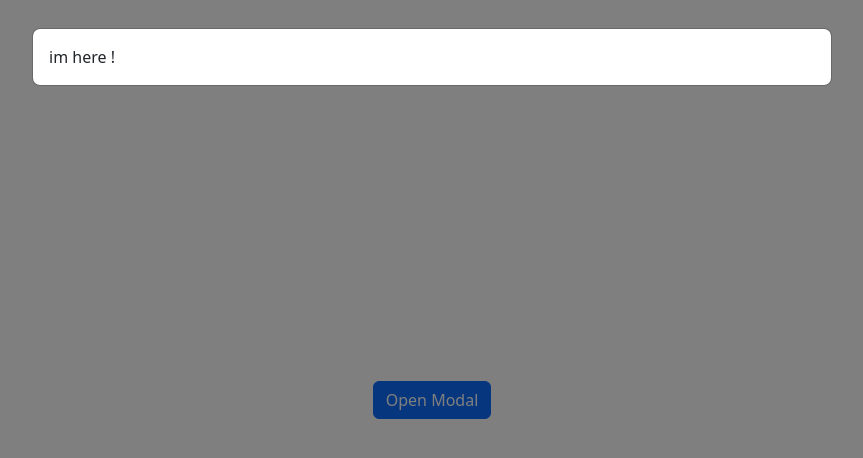
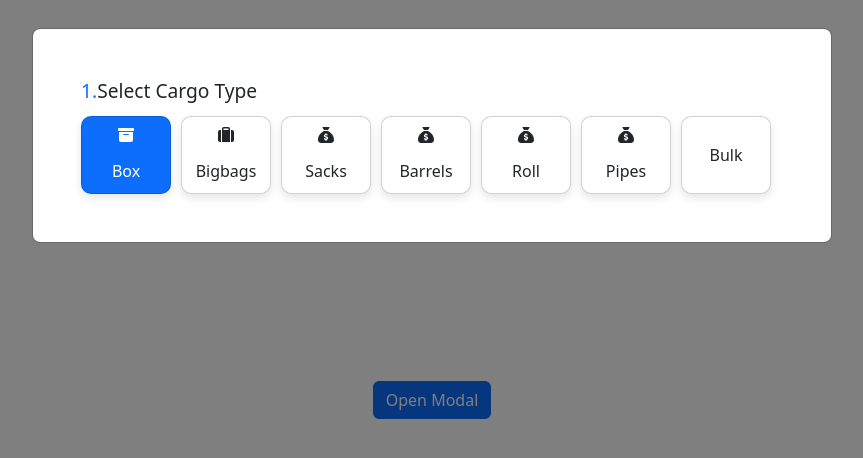
Before and after one commit to slash585/iyinet-test-case, a React (Create React App) app: page / in a window 1280 px wide. Both pictures are taken after a click on the button "Open Modal". Shown: the top 458 px of the page, without its empty margins (208-1071 px from the left). Built offline with nearby package versions, Linux system fonts and the light colour scheme.

Commit message:
feat: add cargo type component

```diff
--- /dev/null
+++ b/src/components/CargoType/index.js
@@ -0,0 +1,41 @@
+import { React, useState } from "react";
+import data from "../../data/cargoType.json";
+import Icons from "../Icons";
+import "./style.css";
+import Title from "../Title";
+
+const CargoType = () => {
+  const [selectedCardIndex, setSelectedCardIndex] = useState(0);
+
+  const handleClickCard = (index) => {
+    setSelectedCardIndex(index);
+  };
+
+  return (
+    <div className="cargo-type">
+      <Title text={"1. Select Cargo Type"} />
+      <div className="card-container">
+        {data.map((item, index) => {
+          return (
+            <div
+              key={index}
+              onClick={() => {
+                handleClickCard(index);
+              }}
+              className={`card ${
+                selectedCardIndex === index ? "selected-card" : ""
+              }`}
+            >
+              <Icons iconName={item} />
+              <div className="card-name">
+                {item.charAt(0).toUpperCase() + item.slice(1)}
+              </div>
+            </div>
+          );
+        })}
+      </div>
+    </div>
+  );
+};
+
+export default CargoType;
--- /dev/null
+++ b/src/components/CargoType/style.css
@@ -0,0 +1,28 @@
+.cargo-type {
+    padding: 2rem;
+}
+
+.card-container {
+  display: flex;
+  flex-wrap: wrap;
+}
+
+.card-container .card {
+  background-color: #ffffff;
+  padding: 10px 0 10px 0;
+  border-radius: 10px;
+  box-shadow: 0 4px 8px rgba(0, 0, 0, 0.1);
+  margin: 10px 10px 0 0;
+  width: 90px;
+  text-align: center;
+  cursor: pointer;
+}
+
+.card-container .selected-card {
+    background-color: #0D6EFD;
+    color: white;
+}
+
+.card-container .card-name {
+    margin-top: 1rem;
+}
--- a/src/components/CustomModal/index.js
+++ b/src/components/CustomModal/index.js
@@ -1,5 +1,6 @@
 import { React } from 'react'
 import { Modal } from 'react-bootstrap'
+import CargoType from '../CargoType'
 
 const CustomModal = ({ show, closeModalHandler }) => {
 
@@ -11,7 +12,7 @@ const CustomModal = ({ show, closeModalHandler }) => {
         <div className='modal'>
             <Modal size="lg" show={show} onHide={handleClose}>
                 <Modal.Body>
-                    im here !
+                    <CargoType />
                 </Modal.Body>
             </Modal>
         </div>
--- /dev/null
+++ b/src/components/Icons/index.js
@@ -0,0 +1,35 @@
+import React from "react";
+import { FontAwesomeIcon } from "@fortawesome/react-fontawesome";
+import {
+  faArchive,
+  faSuitcase,
+  faSackDollar,
+} from "@fortawesome/free-solid-svg-icons";
+
+const Icons = ({ iconName }) => {
+  const selectedIcons = () => {
+    return iconName === "box"
+      ? faArchive
+      : iconName === "bigbags"
+      ? faSuitcase
+      : iconName === "sacks"
+      ? faSackDollar
+      : iconName === "barrels"
+      ? faSackDollar
+      : iconName === "roll"
+      ? faSackDollar
+      : iconName === "pipes"
+      ? faSackDollar
+      : iconName === "Bulk"
+      ? faSackDollar
+      : "";
+  };
+
+  return (
+    <>
+      <FontAwesomeIcon icon={selectedIcons()} />
+    </>
+  );
+};
+
+export default Icons;
--- /dev/null
+++ b/src/components/Title/index.js
@@ -0,0 +1,23 @@
+import { React } from 'react'
+import './style.css'
+
+const Title = ({ text }) => {
+
+    const firstTwoLetters = () => {
+        const [firstLetter, secondLetter] = text
+        return firstLetter + secondLetter
+    }
+
+    const lastLetters = () => {
+        return text.substring(2)
+    }
+
+    return (
+        <div className='title'>
+            <div className='firstTwoLetters'>{firstTwoLetters()}</div>{" "}
+            <div>{lastLetters()}</div>
+        </div>
+    )
+}
+
+export default Title
--- /dev/null
+++ b/src/components/Title/style.css
@@ -0,0 +1,10 @@
+.title {
+    display: flex;
+    flex-direction: row;
+    font-size: 1.2rem;
+    font-weight: 500;
+}
+
+.firstTwoLetters {
+    color: #0D6EFD;
+}
--- /dev/null
+++ b/src/data/cargoType.json
@@ -0,0 +1,9 @@
+[
+    "box",
+    "bigbags",
+    "sacks",
+    "barrels",
+    "roll",
+    "pipes",
+    "bulk"
+]
```
